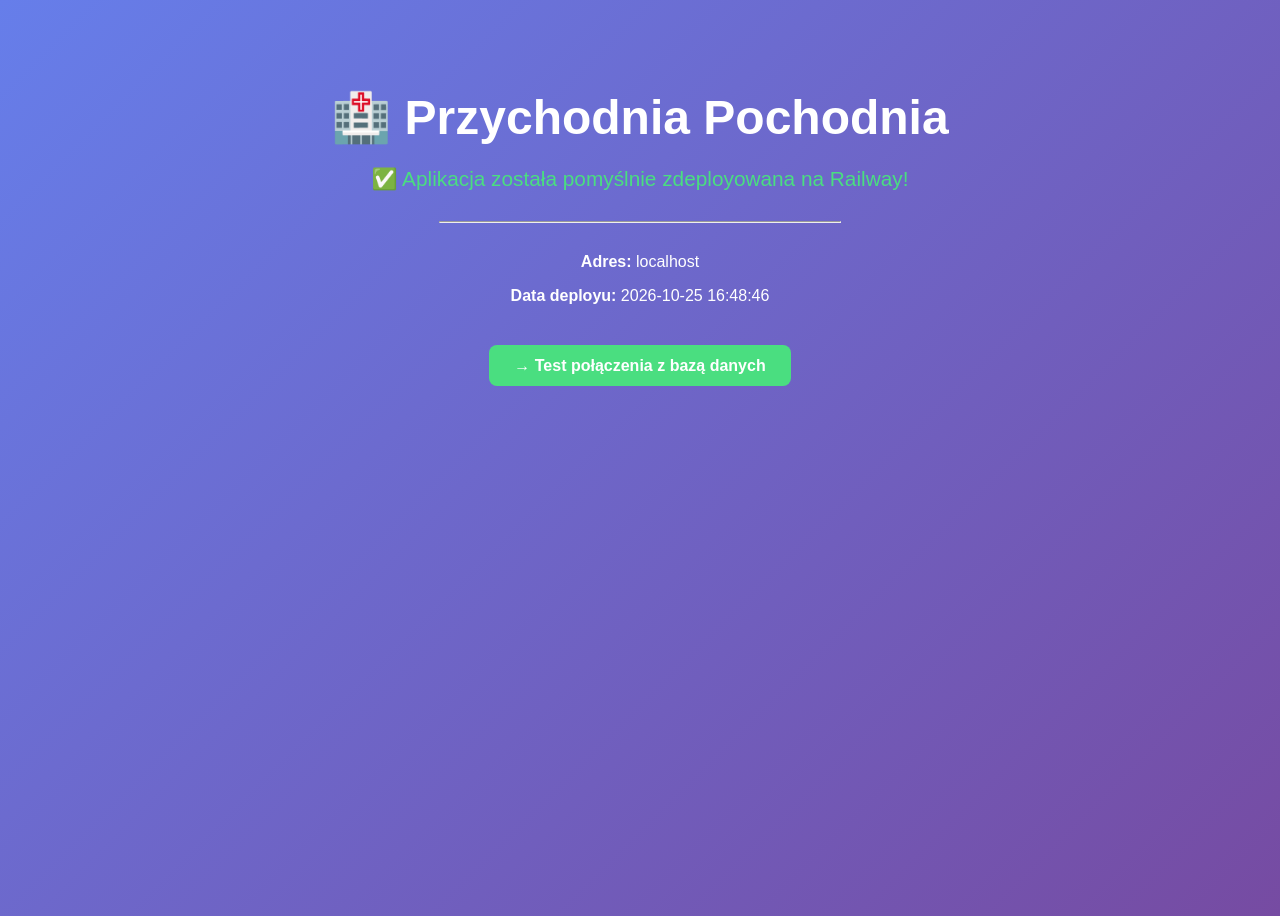
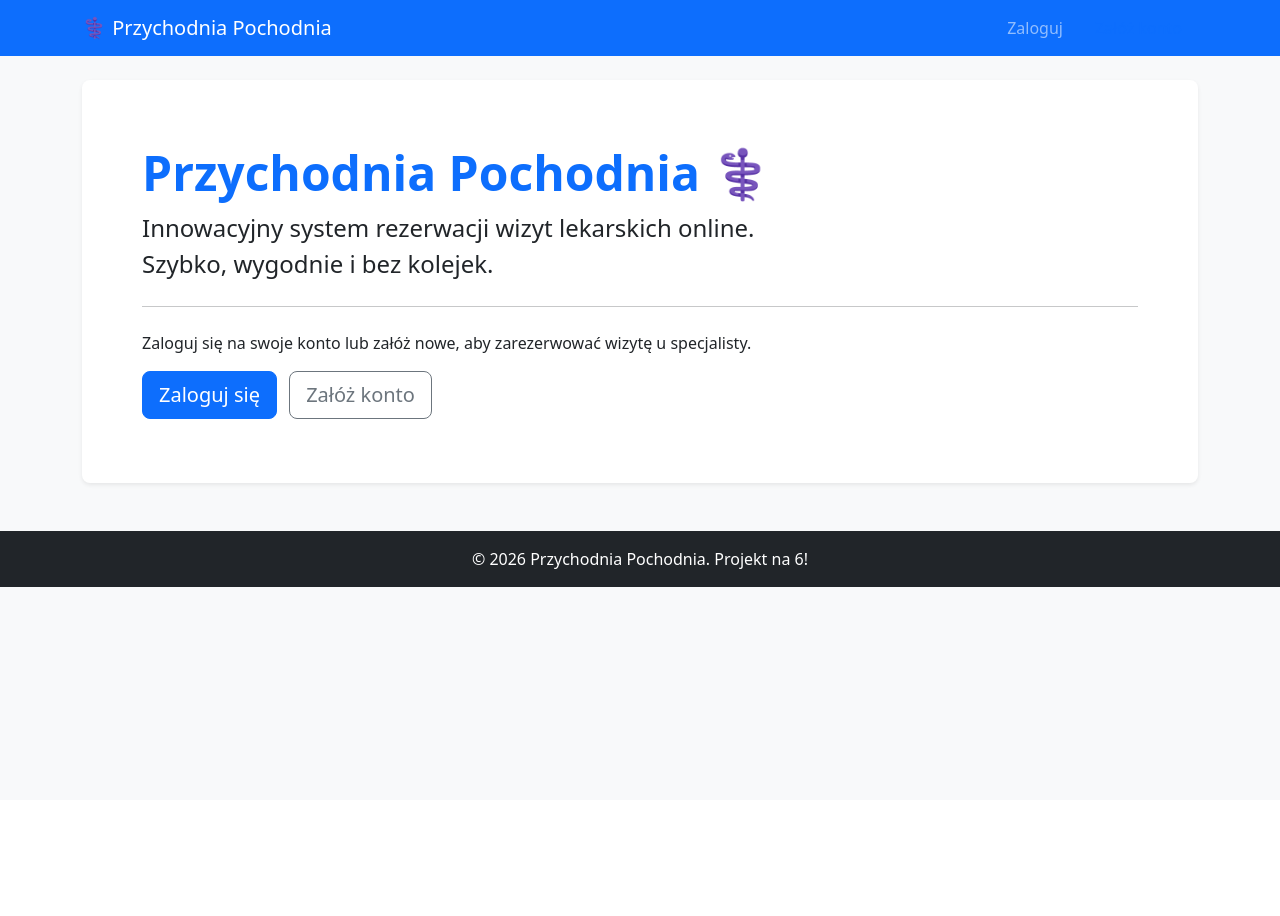
Before and after one commit to sergiuszwojczuk-cyber/sru, a PHP site: page / in a window 1280 px wide. After the commit the page ends 587 px from the top, so only its background shows below. Run offline with PHP 8.4, Linux system fonts and the light colour scheme.

Commit message:
php: dodanie nowych plikow php

```diff
--- a/public/index.php
+++ b/public/index.php
@@ -1,35 +1,35 @@
-<?php
-require_once '../src/config/database.php';
-?>
-<!DOCTYPE html>
-<html lang="pl">
-<head>
-    <meta charset="UTF-8">
-    <meta name="viewport" content="width=device-width, initial-scale=1.0">
-    <title>Przychodnia Pochodnia</title>
-    <style>
-        body {
-            font-family: Arial, sans-serif;
-            text-align: center;
-            padding: 50px;
-            background: linear-gradient(135deg, #667eea, #764ba2);
-            color: white;
-            min-height: 100vh;
-        }
-        h1 { font-size: 3rem; margin-bottom: 20px; }
-        .success { color: #4ade80; font-size: 1.3rem; }
-    </style>
-</head>
-<body>
-    <h1>🏥 Przychodnia Pochodnia</h1>
-    <p class="success">✅ Aplikacja została pomyślnie zdeployowana na Railway!</p>
-    <hr style="margin: 30px auto; max-width: 400px;">
-    <p><strong>Adres:</strong> <?php echo $_SERVER['HTTP_HOST']; ?></p>
-    <p><strong>Data deployu:</strong> <?php echo date('Y-m-d H:i:s'); ?></p>
+<?php require_once __DIR__ . '/../src/templates/header.php'; ?>
 
-    <br><br>
-    <a href="test-db.php" style="color:white; background:#4ade80; padding:12px 25px; text-decoration:none; border-radius:8px; font-weight:bold;">
-        → Test połączenia z bazą danych
-    </a>
-</body>
-</html>
+<div class="p-5 mb-4 bg-white rounded-3 shadow-sm">
+    <div class="container-fluid py-3">
+        <?php if (isLoggedIn()): ?>
+            <h1 class="display-5 fw-bold text-primary">Witaj, <?php echo htmlspecialchars($_SESSION['user_name'] ?? $_SESSION['email']); ?>! 👋</h1>
+            <p class="col-md-8 fs-4">
+                Jesteś zalogowany jako:
+                <span class="badge bg-success">
+                    <?php echo strtoupper(htmlspecialchars($_SESSION['role'])); ?>
+                </span>
+            </p>
+            <hr class="my-4">
+            <p>Twój system rezerwacji wizyt medycznych jest gotowy do działania.</p>
+
+            <?php if (hasRole('pacjent')): ?>
+                <a class="btn btn-primary btn-lg" href="#" role="button">📅 Zarezerwuj wizytę (Etap 3)</a>
+            <?php elseif (hasRole('lekarz')): ?>
+                <a class="btn btn-info text-white btn-lg" href="#" role="button">📋 Zobacz mój grafik (Etap 3)</a>
+            <?php elseif (hasRole('admin')): ?>
+                <a class="btn btn-warning btn-lg" href="#" role="button">⚙️ Panel Administratora (Etap 3)</a>
+            <?php endif; ?>
+
+        <?php else: ?>
+            <h1 class="display-5 fw-bold text-primary">Przychodnia Pochodnia ⚕️</h1>
+            <p class="col-md-8 fs-4">Innowacyjny system rezerwacji wizyt lekarskich online. Szybko, wygodnie i bez kolejek.</p>
+            <hr class="my-4">
+            <p>Zaloguj się na swoje konto lub załóż nowe, aby zarezerwować wizytę u specjalisty.</p>
+            <a class="btn btn-primary btn-lg" href="login.php" role="button">Zaloguj się</a>
+            <a class="btn btn-outline-secondary btn-lg ms-2" href="register.php" role="button">Załóż konto</a>
+        <?php endif; ?>
+    </div>
+</div>
+
+<?php require_once __DIR__ . '/../src/templates/footer.php'; ?>
--- a/src/config/database.php
+++ b/src/config/database.php
@@ -2,8 +2,6 @@
 // src/config/database.php
 
 function getDbConnection() {
-    // Railway podaje dane do bazy w zmiennych środowiskowych
-    // Jeśli ich nie ma (np. lokalnie), używamy domyślnych
     $host = getenv('MYSQLHOST') ?: 'localhost';
     $port = getenv('MYSQLPORT') ?: '3306';
     $user = getenv('MYSQLUSER') ?: 'root';
@@ -20,6 +18,6 @@ function getDbConnection() {
         ]);
         return $pdo;
     } catch (PDOException $e) {
-        throw new Exception("Błąd połączenia z bazą: " . $e->getMessage());
+        throw new Exception("Błąd połączenia z bazą danych Railway: " . $e->getMessage());
     }
 }
```
Also changed, not shown: public/login-action.php (added, +60 -0 lines), public/login.php (added, +39 -0 lines), public/logout.php (added, +20 -0 lines).
